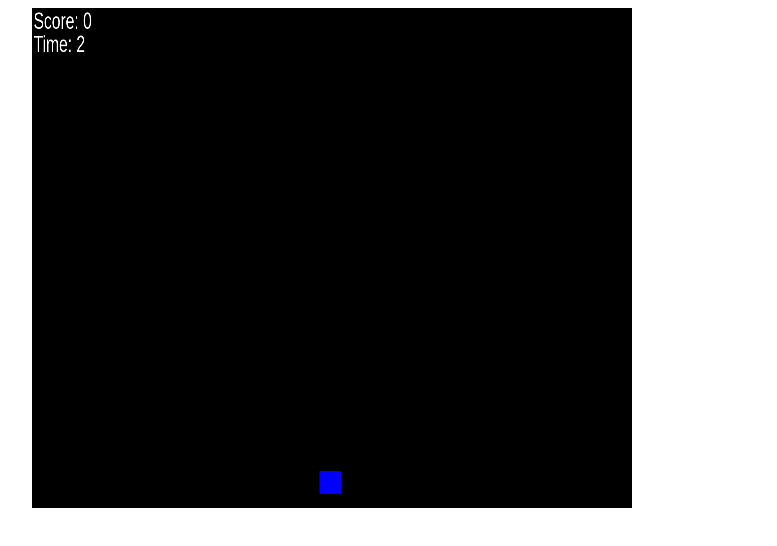
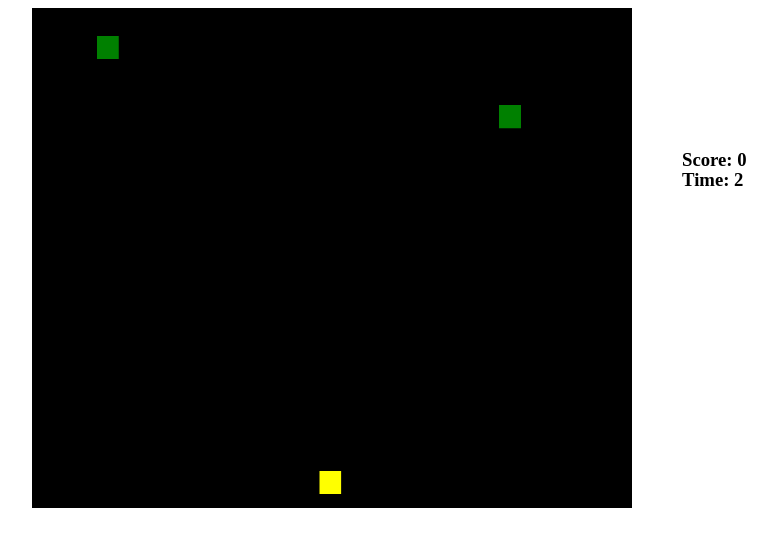
Before and after one commit to 1902-feb04-java/chad-project0, a plain HTML site: page index.html in a window 1280 px wide. Both pictures are taken after a click on the button "Start". Shown: the whole page, without its empty margins (308-1085 px from the left). Drawn offline with Linux system fonts and the light colour scheme.

Commit message:
Makes game funner

```diff
--- a/main.css
+++ b/main.css
@@ -52,3 +52,15 @@
     bottom: 490px;
     display: none;
 }
+
+#scoreHeader {
+    position: absolute;
+    bottom: 610px;
+    left: 990px;
+}
+
+#timeHeader {
+    position: absolute;
+    bottom: 590px;
+    left: 990px;
+}
--- a/main.js
+++ b/main.js
@@ -15,6 +15,8 @@ var gameBoard = {
     countDownHeader: document.createElement("h1"),
     finalScoreHeader: document.createElement("h1"),
     finalTimeHeader: document.createElement("h1"),
+    scoreHeader: document.createElement("h3"),
+    timeHeader: document.createElement("h3"),
     setUpBoard: function() {
         gameOver = false;
         this.restartButton.id = "restartButton";
@@ -23,11 +25,13 @@ var gameBoard = {
         this.countDownHeader.id = "countDownHeader";
         this.finalScoreHeader.id = "finalScoreHeader";
         this.finalTimeHeader.id = "finalTimeHeader";
+        this.scoreHeader.id = "scoreHeader";
+        this.timeHeader.id = "timeHeader";
         this.startButton.innerHTML = "Start";
         this.restartButton.innerHTML = "Restart";
         this.endGameHeader.innerHTML = "Game Over";
-        this.finalTimeHeader.innerHTML = "Final Time: 0";
-        this.finalScoreHeader.innerHTML = "Final Score: 0";
+        this.timeHeader.innerHTML = "Time: 0";
+        this.scoreHeader.innerHTML = "Score: 0";
         this.canvas.id = "gameBoard";
         this.canvas.width = "1920";
         this.canvas.height = "1080";
@@ -38,6 +42,8 @@ var gameBoard = {
         document.body.insertBefore(this.endGameHeader, document.body.childNodes[3]);
         document.body.insertBefore(this.finalScoreHeader, document.body.childNodes[4]);
         document.body.insertBefore(this.finalTimeHeader, document.body.childNodes[5]);
+        document.body.insertBefore(this.scoreHeader, document.body.childNodes[6]);
+        document.body.insertBefore(this.timeHeader, document.body.childNodes[7]);
     },
     clearBoard: function() {
         this.context.clearRect(0, 0, this.canvas.width, this.canvas.height);
@@ -49,43 +55,52 @@ var gameBoard = {
         this.context.fillRect(0, 0, this.canvas.width, this.canvas.height);
         this.startButton.style.display = "none";
         let timeAmount = 0;
-        player = new component(70, 50, "blue", 920, 1000, "player", 20);
+        player = new component(70, 50, "yellow", 920, 1000, "player", 20);
         player.update();
-        score = new component("50px", "Arial", "white", 5, 45, "text");
-        time = new component("50px", "Arial", "white", 5, 95, "text");
-        score.text = "Score: 0";
-        score.update();
-        time.text = "Time: 0";
-        time.update();
+        this.timeHeader.innerHTML = `Time: ${timeAmount}`;
+        this.scoreHeader.innerHTML = `Score: ${this.scoreAmount}`;
+        this.finalTimeHeader.innerHTML = `Final Time: ${timeAmount}`;
+        this.finalScoreHeader.innerHTML = `Final Score: ${this.scoreAmount}`;
         let timeUpdate = setInterval(function() {
             if(gameOver) {
                 clearInterval(timeUpdate);
             }
             else {
                 timeAmount++;
-                gameBoard.clearBoard();
-                time.text = `Time: ${timeAmount}`;
+                this.timeHeader.innerHTML = `Time: ${timeAmount}`;
                 this.finalTimeHeader.innerHTML = `Final Time: ${timeAmount}`;
-                time.update();
-                score.update();
-                player.update();
             }
         }, 1000);
-        let createEnemies = setInterval(function() {
+        let createMoreEnemies = function() {
             if(gameOver) {
                 clearInterval(createEnemies);
             }
             else {
+                clearInterval(createEnemies);
+                if(timeAmount >= 0 && timeAmount <= 50) {
+                    createEnemies = setInterval(createMoreEnemies, 1000);
+                }
+                if(timeAmount > 50 && timeAmount <= 100) {
+                    createEnemies = setInterval(createMoreEnemies, 500);
+                }
+                else if(timeAmount > 100) {
+                   createEnemies = setInterval(createMoreEnemies, 300);
+                }
                 let x = Math.floor((Math.random() * 1840) + 1);
-                let enemy = new component(70, 50, "green", x, -90, "enemy", 20);
+                let speed = Math.floor((Math.random() * 70) + 1);
+                if(speed < 50) {
+                    speed = 50;
+                }
+                let enemy = new component(70, 50, "green", x, -90, "enemy", speed);
                 while(!enemy.validSpawnPoint()) {
                     x = Math.floor((Math.random() * 1840) + 1);
-                    enemy = new component(70, 50, "green", x, -90, "enemy", 20);
+                    enemy = new component(70, 50, "green", x, -90, "enemy", speed);
                 }
                 enemy.update();
                 enemies.push(enemy);
             }
-        }, 2000);
+        }
+        let createEnemies = setInterval(createMoreEnemies, 1000);
         let moveEnemies = setInterval(function() {
             if(gameOver) {
                 clearInterval(moveEnemies);
@@ -94,24 +109,27 @@ var gameBoard = {
                 if(enemies.length > 0) {
                     for(let e of enemies) {
                         e.newPosition('down');
+                        let direction = Math.floor((Math.random() * 3) + 1);
+                        if(direction < 2) {
+                            direction = 2;
+                        }
+                        if(direction === 2 && e.x > 0) {
+                            e.newPosition('left');
+                        }
+                        else if(direction === 3 && e.x < 1840) {
+                            e.newPosition('right');
+                        }
                         e.didLeaveCanvas();
                         e.didCrash();
                     }
                 }
             }
-        }, 1000);
+        }, 300);
     },
     updateScore: function() {
         this.scoreAmount++;
-        gameBoard.clearBoard();
-        score.text = `Score: ${this.scoreAmount}`;
+        this.scoreHeader.innerHTML = `Score: ${this.scoreAmount}`;
         this.finalScoreHeader.innerHTML = `Final Score: ${this.scoreAmount}`;
-        score.update();
-        time.update();
-        player.update();
-        for(let enemy of enemies) {
-            enemy.update();
-        }
     },
     endGame: function() {
         enemies = [];
@@ -122,8 +140,10 @@ var gameBoard = {
         this.countDownHeader.style.display = "block";
         this.finalScoreHeader.style.display = "block";
         this.finalTimeHeader.style.display = "block";
+        this.scoreHeader.style.display = "none";
+        this.timeHeader.style.display = "none";
         this.countDownHeader.innerHTML = countDown;
-        document.body.insertBefore(this.countDownHeader, document.body.childNodes[6]);
+        document.body.insertBefore(this.countDownHeader, document.body.childNodes[8]);
         let countDownFunc = setInterval(function() {
             countDown--;
             this.countDownHeader.innerHTML = countDown;
@@ -138,10 +158,6 @@ var gameBoard = {
 
 //The player
 var player;
-//The score
-var score;
-//the time player has played
-var time;
 //array of all enemies on the canvas
 var enemies = [];
 //Var to end the game if true
@@ -156,13 +172,7 @@ function component(width, height, color, x, y, type, speed) {
     this.update = function() {
         let context = gameBoard.context;
         context.fillStyle = color;
-        if(type === "text") {
-            context.font = this.width + " " + this.height;
-            context.fillText(this.text, this.x, this.y);
-        }
-        else {
-            context.fillRect(this.x, this.y, this.width, this.height);
-        }
+        context.fillRect(this.x, this.y, this.width, this.height);
     }
     this.newPosition = function(position) {
         let context = gameBoard.context;
@@ -269,6 +279,8 @@ gameBoard.restartButton.addEventListener("click", () => {
     document.getElementById("gameOverHeader").style.display = "none";
     document.getElementById("finalScoreHeader").style.display = "none";
     document.getElementById("finalTimeHeader").style.display = "none";
+    document.getElementById("scoreHeader").style.display = "block";
+    document.getElementById("timeHeader").style.display = "block";
     gameOver = false;
     gameBoard.startGame();
 });
@@ -295,3 +307,4 @@ gameBoard.startButton.addEventListener("click", () => {
         }
     }
 });
+/*Tomorrow, try to create smoother movement*/
```
